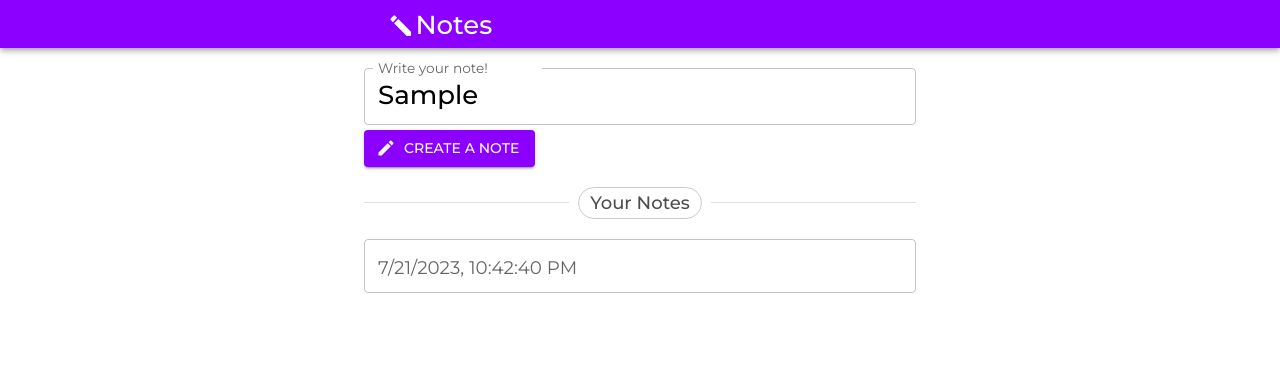
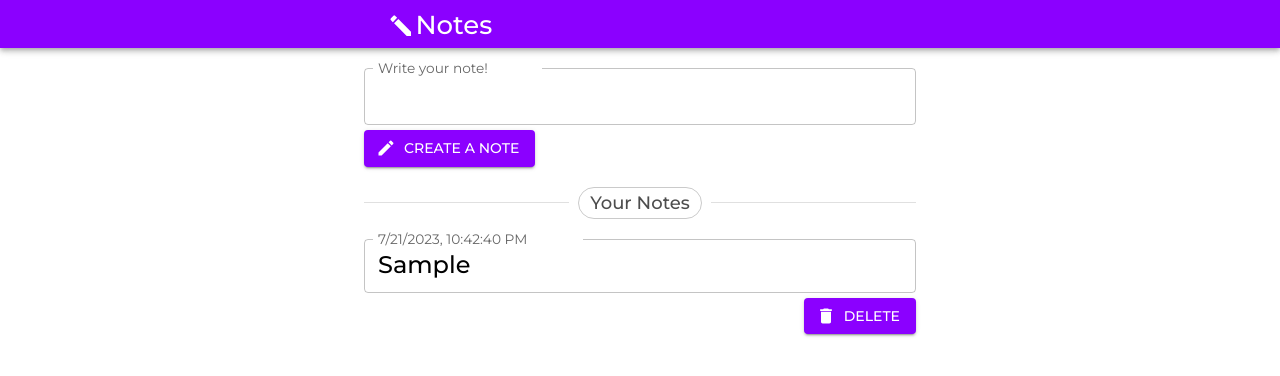
Before and after one commit to c1DeepInside/react-test-task, a React (Vite) app: page / in a window 1280 px wide. Both pictures are taken after typing "Sample" into the empty fields and a click on the button "CREATE A NOTE". Shown: the top 376 px of the page. Built offline with nearby package versions, Linux system fonts and the light colour scheme.

Commit message:
feat: can remove, edit notes

```diff
--- a/src/components/EditBlock.tsx
+++ b/src/components/EditBlock.tsx
@@ -1,16 +1,19 @@
 import { Box, Button, Typography } from '@mui/material';
 import StyledTextArea from './StyledTextArea';
-import { useState } from 'react';
+import { useRef, useState } from 'react';
 import BorderColorRoundedIcon from '@mui/icons-material/Create';
 import { useAppDispatch } from '../hooks/redux';
 import { addNoteStore } from '../store/noteSlice';
+import { RefType } from '../interfaces/note';
 
 const EditBlock = () => {
   const [currentTags, setCurrentTags] = useState<string[] | null>(null);
   const [currentText, setCurrentText] = useState('');
   const dispatch = useAppDispatch();
 
-  const getTags = (e: React.ChangeEvent<HTMLInputElement>) => {
+  const childRef = useRef<RefType>(null);
+
+  const getText = (e: React.ChangeEvent<HTMLInputElement>) => {
     setCurrentText(e.target.value);
     setCurrentTags(e.target.value.match(/(^#[а-я\w]+| #[а-я\w]+|\n#[а-я\w]+)/gi));
   };
@@ -23,12 +26,20 @@ const EditBlock = () => {
 
   const addNote = () => {
     dispatch(addNoteStore({ text: currentText, date: Date.now() }));
+    setCurrentText('');
+    childRef.current?.clearText();
+    setCurrentTags(null);
   };
 
   return (
     <>
       <Box sx={{ mt: '20px' }}>
-        <StyledTextArea label="Write your note!" sxProps={{ fontSize: 26 }} getTags={getTags} />
+        <StyledTextArea
+          label="Write your note!"
+          sxProps={{ fontSize: 26 }}
+          getText={getText}
+          ref={childRef}
+        />
       </Box>
       <Box
         sx={{
--- a/src/components/Note.tsx
+++ b/src/components/Note.tsx
@@ -1,15 +1,61 @@
-import { Box } from '@mui/material';
+import { Box, Button } from '@mui/material';
 import { INote } from '../interfaces/note';
 import StyledTextArea from './StyledTextArea';
+import DeleteIcon from '@mui/icons-material/Delete';
+import SaveIcon from '@mui/icons-material/Save';
+import { useAppDispatch } from '../hooks/redux';
+import { changeNoteStore, removeNoteStore } from '../store/noteSlice';
+import { useState } from 'react';
 
 type Props = {
   note: INote;
 };
 
 const Note = ({ note }: Props) => {
+  const dispatch = useAppDispatch();
+  const [currentText, setCurrentText] = useState(note.text);
+
+  const getText = (e: React.ChangeEvent<HTMLInputElement>) => {
+    setCurrentText(e.target.value);
+  };
+
+  const removeNote = () => {
+    dispatch(removeNoteStore(note));
+  };
+
+  const saveNote = () => {
+    dispatch(changeNoteStore({ text: currentText, date: note.date }));
+  };
+
   return (
     <Box>
-      <StyledTextArea label={new Date(note.date).toLocaleString()} sxProps={{ fontSize: 24 }} />
+      <StyledTextArea
+        label={new Date(note.date).toLocaleString()}
+        sxProps={{ fontSize: 24 }}
+        note={note}
+        getText={getText}
+      />
+      <Box sx={{ display: 'flex', justifyContent: 'flex-end', mt: '5px', gap: '10px' }}>
+        {currentText !== note.text && (
+          <Button
+            variant="contained"
+            onClick={saveNote}
+            startIcon={<SaveIcon />}
+            sx={{ fontSize: 14 }}
+          >
+            save
+          </Button>
+        )}
+
+        <Button
+          variant="contained"
+          onClick={removeNote}
+          startIcon={<DeleteIcon />}
+          sx={{ fontSize: 14 }}
+        >
+          delete
+        </Button>
+      </Box>
     </Box>
   );
 };
--- a/src/components/NotesBlock.tsx
+++ b/src/components/NotesBlock.tsx
@@ -1,4 +1,4 @@
-import { Box, Chip, Divider } from '@mui/material';
+import { Box, Chip, Divider, Typography } from '@mui/material';
 import { useAppSelector } from '../hooks/redux';
 import Note from './Note';
 
@@ -15,9 +15,13 @@ const NotesBlock = () => {
         />
       </Divider>
       <Box sx={{ mt: '20px', display: 'flex', flexDirection: 'column', gap: '20px' }}>
-        {notes.map((note) => (
-          <Note note={note} key={note.date} />
-        ))}
+        {notes.length !== 0 ? (
+          notes.map((note) => <Note note={note} key={note.date} />)
+        ) : (
+          <Typography sx={{ fontWeight: '500', fontSize: 24, opacity: '0.7', textAlign: 'center' }}>
+            Create your notes in the text field above
+          </Typography>
+        )}
       </Box>
     </>
   );
--- a/src/components/StyledTextArea.tsx
+++ b/src/components/StyledTextArea.tsx
@@ -1,25 +1,52 @@
 import { Box, SxProps, TextField } from '@mui/material';
-import { ReactNode, useRef } from 'react';
+import {
+  ReactNode,
+  Ref,
+  forwardRef,
+  useEffect,
+  useImperativeHandle,
+  useRef,
+  useState,
+} from 'react';
+import { INote, RefType } from '../interfaces/note';
 
 type Props = {
   sxProps?: SxProps;
   label?: ReactNode;
-  getTags?: (e: React.ChangeEvent<HTMLInputElement>) => void;
-  textContent?: string;
+  getText?: (e: React.ChangeEvent<HTMLInputElement>) => void;
+  note?: INote;
 };
 
-const StyledTextArea = ({ sxProps, label, getTags, textContent }: Props) => {
-  const text = useRef<HTMLDivElement>();
+const StyledTextArea = ({ sxProps, label, getText, note }: Props, ref?: Ref<RefType>) => {
+  const [currentText, setCurrentText] = useState(note?.text);
+  const textRef = useRef<HTMLDivElement>();
 
   const handleChange = (e: React.ChangeEvent<HTMLInputElement>) => {
-    text.current!.innerHTML = e.target.value.replace(
+    setCurrentText(e.target.value);
+    textRef.current!.innerHTML = e.target.value.replace(
       /(^#[а-я\w]+| #[а-я\w]+|\n#[а-я\w]+)/gi,
       '<span style="color: #8b00ff">$&</span>'
     );
-    if (getTags) {
-      getTags(e);
+    if (getText) {
+      getText(e);
     }
   };
+
+  useEffect(() => {
+    if (note) {
+      textRef.current!.innerHTML = note.text.replace(
+        /(^#[а-я\w]+| #[а-я\w]+|\n#[а-я\w]+)/gi,
+        '<span style="color: #8b00ff">$&</span>'
+      );
+    }
+  }, [note]);
+
+  const clearText = () => {
+    setCurrentText('');
+    textRef.current!.innerHTML = '';
+  };
+
+  useImperativeHandle(ref, () => ({ clearText }));
 
   return (
     <Box sx={{ position: 'relative' }}>
@@ -27,8 +54,8 @@ const StyledTextArea = ({ sxProps, label, getTags, textContent }: Props) => {
         onChange={handleChange}
         multiline={true}
         label={label}
+        value={currentText}
         fullWidth
-        value={textContent}
         margin="none"
         InputProps={{
           sx: {
@@ -46,9 +73,8 @@ const StyledTextArea = ({ sxProps, label, getTags, textContent }: Props) => {
         }}
       />
       <Box
-        ref={text}
+        ref={textRef}
         component={'div'}
-        contentEditable
         sx={{
           ...{
             whiteSpace: 'pre-wrap',
@@ -66,11 +92,9 @@ const StyledTextArea = ({ sxProps, label, getTags, textContent }: Props) => {
           },
           ...sxProps,
         }}
-      >
-        {textContent}
-      </Box>
+      ></Box>
     </Box>
   );
 };
 
-export default StyledTextArea;
+export default forwardRef(StyledTextArea);
--- a/src/interfaces/note.ts
+++ b/src/interfaces/note.ts
@@ -2,3 +2,7 @@ export interface INote {
   text: string;
   date: number;
 }
+
+export interface RefType {
+  clearText: () => void;
+}
--- a/src/store/noteSlice.ts
+++ b/src/store/noteSlice.ts
@@ -17,12 +17,18 @@ const notesSlice = createSlice({
     addNoteStore(state, action: PayloadAction<INote>) {
       state.notes.push(action.payload);
     },
-    removeNote(state, action: PayloadAction<INote>) {
-      state.notes.filter((note) => note.date !== action.payload.date);
+    removeNoteStore(state, action: PayloadAction<INote>) {
+      state.notes = state.notes.filter((note) => note.date !== action.payload.date);
+    },
+    changeNoteStore(state, action: PayloadAction<INote>) {
+      state.notes = state.notes.map(
+        (note): INote =>
+          note.date === action.payload.date ? { text: action.payload.text, date: Date.now() } : note
+      );
     },
   },
 });
 
-export const { addNoteStore, removeNote } = notesSlice.actions;
+export const { addNoteStore, removeNoteStore, changeNoteStore } = notesSlice.actions;
 
 export default notesSlice.reducer;
```
Also changed, not shown: .eslintrc.cjs.
